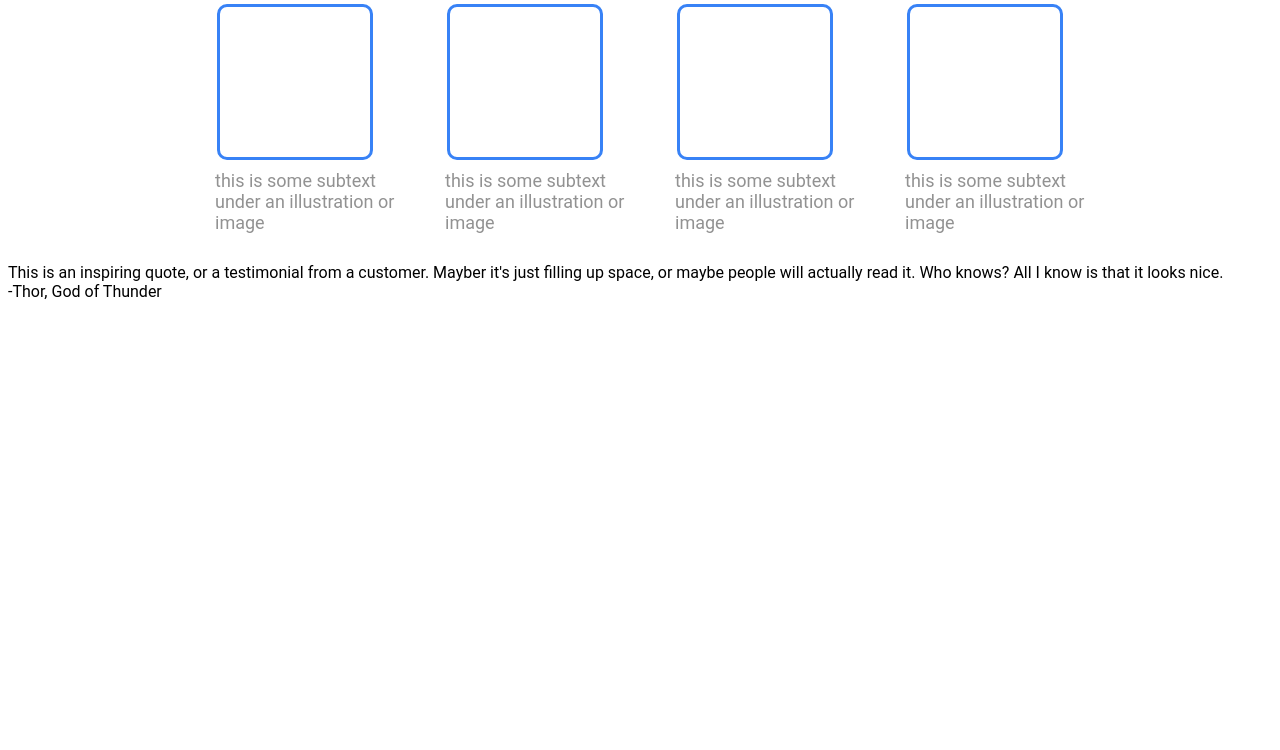
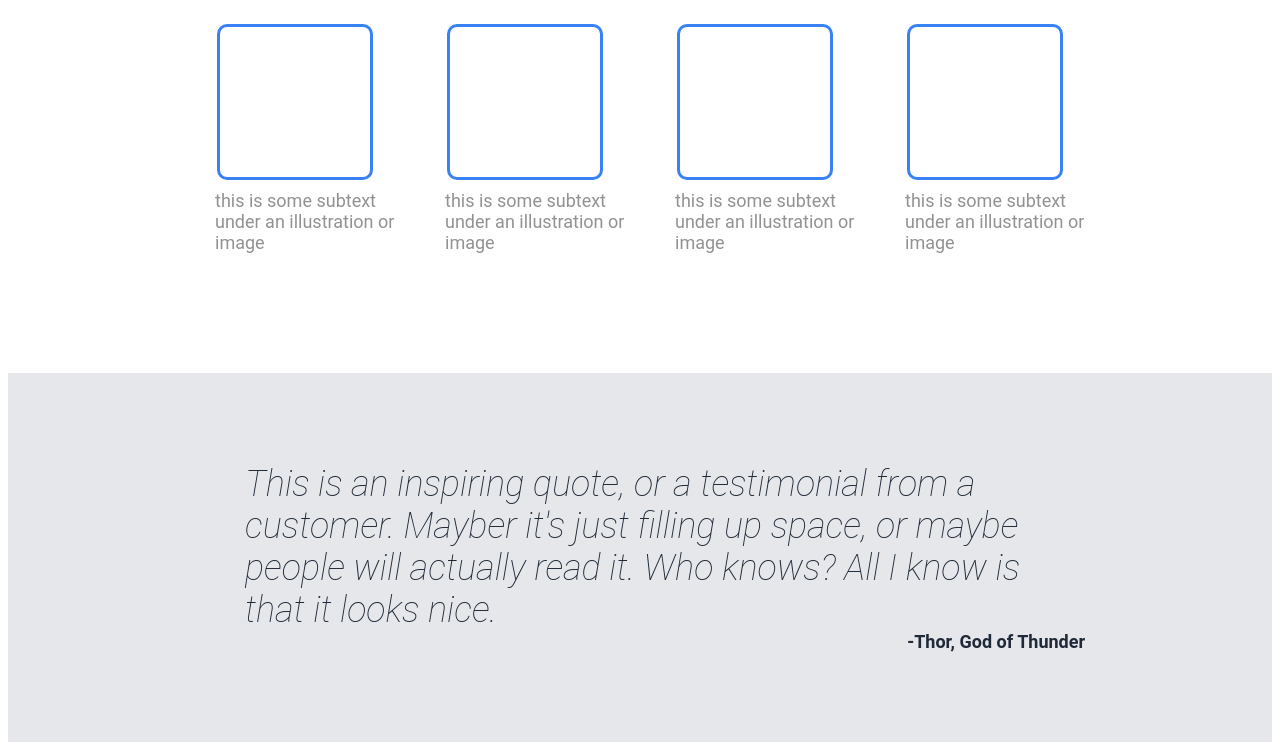
Before and after one commit to joelstoppa/odin-landingpage, a plain HTML site: page index.html in a window 1280 px wide. Shown: the part 573-1323 px from the top of the page. Before the commit the page ends 882 px from the top, so only its background shows below. Drawn offline with Linux system fonts and the light colour scheme.

Commit message:
Add CSS for third section

```diff
--- a/styles.css
+++ b/styles.css
@@ -109,12 +109,14 @@ button {
     color: #1f2937;
     display: flex;
     justify-content: center;
+    margin: 10px 0;
 }
 
 .second-bot {
     display: flex;
     justify-content: space-evenly;
     gap: 30px;
+    margin-bottom: 90px;
 }
 
 .square {
@@ -137,3 +139,33 @@ button {
 .subtext {
     padding-left: 20px;
 }
+
+.third-section {
+    background-color: #e5e7eb;
+    display: flex;
+    align-items: center;
+    justify-content: center;
+    padding: 90px 30px;
+}
+
+.third-content {
+    display: flex;
+    flex-direction: column;
+    flex-wrap: wrap;
+    align-items: flex-end;
+    max-width: 890px;
+}
+
+.quote-text {
+    font-size: 36px;
+    color: #1f2937;
+    font-style: italic;
+    font-weight: lighter;
+    padding-left: 50px;
+}
+
+.quote-name {
+    font-weight: bolder;
+    color: #1f2937;
+    font-size: 18px;
+}
```
